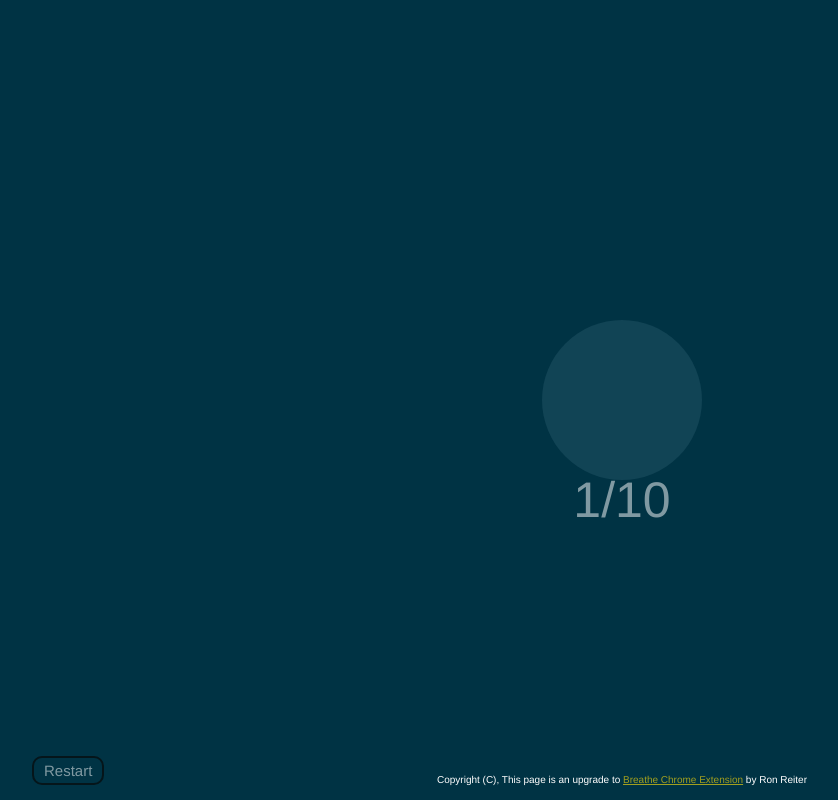
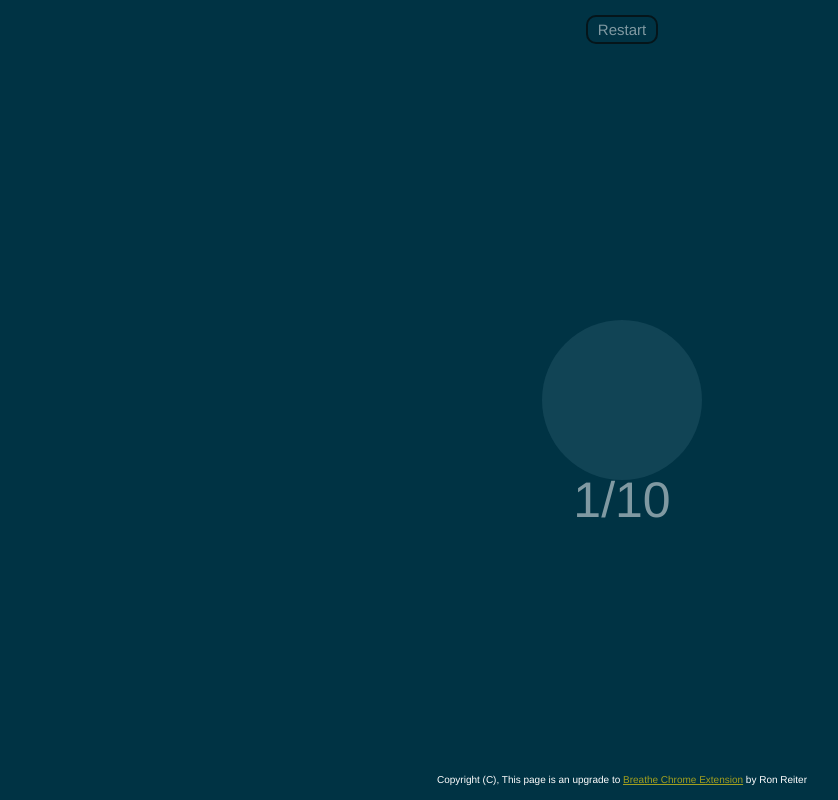
Before and after one commit to kulaone/breathing, a plain HTML site: page index.html in a window 1280 px wide. Shown: the whole page, without its empty margins (18-856 px from the left). Drawn offline with Linux system fonts and the light colour scheme.

Commit message:
Update index.css

```diff
--- a/styles/index.css
+++ b/styles/index.css
@@ -141,12 +141,12 @@ body {
 }
 
 .restartButton {
+  z-index: 1;
   font-size: 15px;
   border: 2px solid #05151a;
   border-radius: 10px;
   position: absolute;
-  bottom: 15px;
-  left: 50px;
+  top: 15px;
   color: rgba(255,255,255,0.5);
   padding: 4px 10px;
   cursor: pointer;
```
